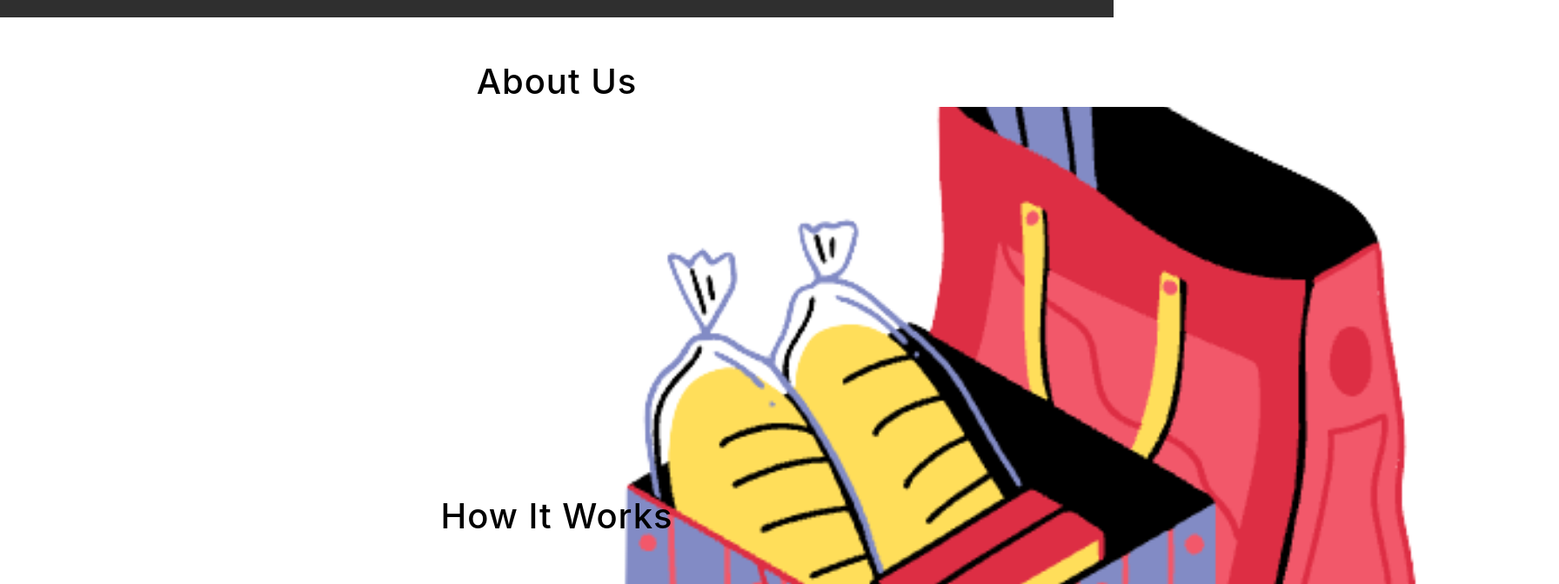
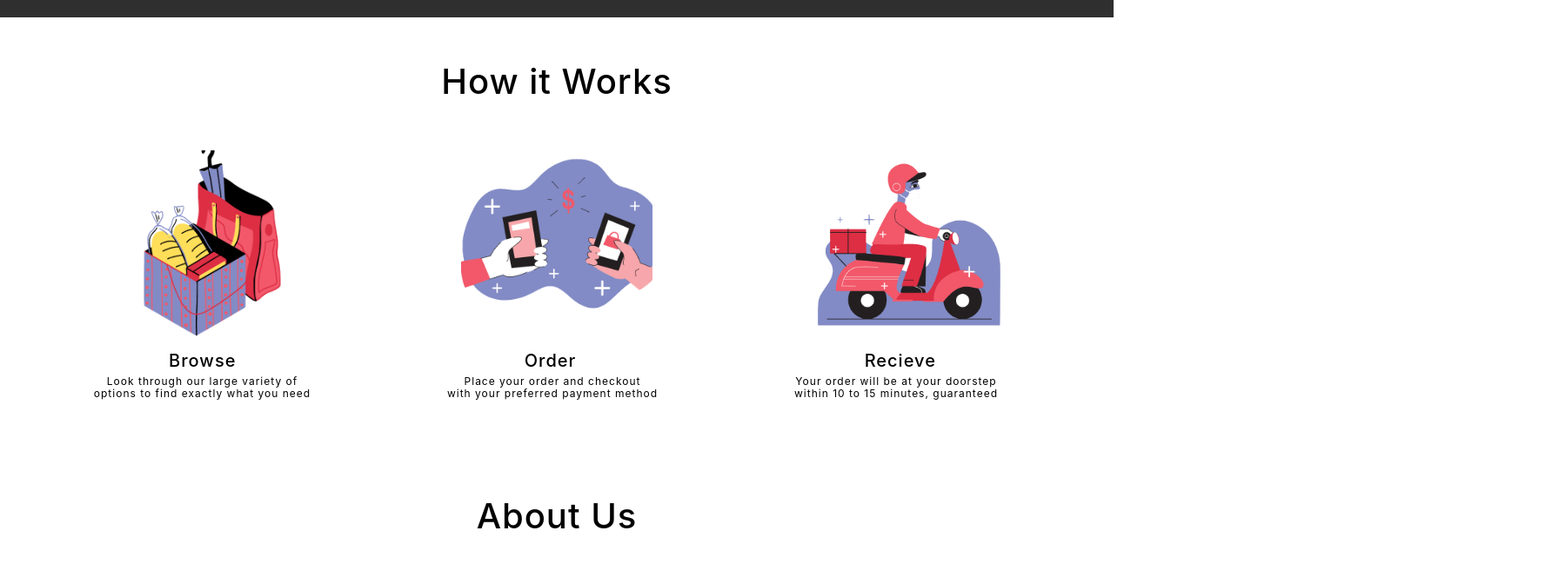
Before and after one commit to mwzhu/dufflv2, a React (Create React App) app: page / in a window 1280 px wide. Shown: the part 860-1532 px from the top of the page at 87% size, 1792 px wide, since content can reach past the window. Built offline with nearby package versions, Linux system fonts and the light colour scheme; grey boxes are pictures that could not be loaded; a web font is replaced by a local one; what @aws-amplify/auth, @aws-amplify/core would draw is missing.

Commit message:
added descriptions

```diff
--- a/src/pages/Home.css
+++ b/src/pages/Home.css
@@ -57,6 +57,85 @@ img {
   font-family: "Harlekin";
 }
 
+.how-it-works {
+  height: 500px;
+  width: 100vw;
+  display: flex;
+  flex-direction: column;
+  justify-content: top;
+  align-items: center;
+  font-family: "Inter";
+}
+
+.how-it-works > h1 {
+  color: black;
+  font-size: 40px;
+  letter-spacing: 1px;
+  padding-top: 50px;
+}
+
+.how-it-works > h2 {
+  color: black;
+  font-size: 20px;
+  letter-spacing: 1px;
+  padding-top: 50px;
+  margin-left: -10px;
+  margin-top: 230px;
+  word-spacing: 325px;
+  }
+
+.browse-text > h3 {
+  color: black;
+  font-size: 12px;
+  letter-spacing: 1px;
+  padding-top: 50px;
+  margin-left: -815px;
+  margin-top: -50px;
+  text-align: center;
+}
+
+.order-text > h3 {
+  color: black;
+  font-size: 12px;
+  letter-spacing: 1px;
+  padding-top: 50px;
+  margin-left: -10px;
+  margin-top: -84px;
+  text-align: center;
+}
+
+.recieve-text > h3 {
+  color: black;
+  font-size: 12px;
+  letter-spacing: 1px;
+  padding-top: 50px;
+  margin-left: 780px;
+  margin-top: -84px;
+  text-align: center;
+}
+
+img[src="/img/order.png"] {
+  margin-left: -510px;
+  margin-top: 50px;
+  height: 220px;
+  width: 220px;
+}
+
+img[src="/img/pay.png"] {
+  margin-left: -110px;
+  margin-top: 50px;
+  height: 220px;
+  width: 220px;
+}
+
+img[src="/img/deliver.png"] {
+  margin-left: 290px;
+  margin-top: 50px;
+  height: 220px;
+  width: 220px;
+}
+
+
 .about-us {
   height: 500px;
   width: 100vw;
@@ -68,28 +147,6 @@ img {
 }
 
 .about-us > h1 {
-  color: black;
-  font-size: 40px;
-  letter-spacing: 1px;
-  padding-top: 50px;
-}
-
-.order-image {
-  width: 20%;
-  height: 20%;
-}
-
-.how-it-works {
-  height: 500px;
-  width: 100vw;
-  display: flex;
-  flex-direction: column;
-  justify-content: top;
-  align-items: center;
-  font-family: "Inter";
-}
-
-.how-it-works > h1 {
   color: black;
   font-size: 40px;
   letter-spacing: 1px;
--- a/src/pages/Home.js
+++ b/src/pages/Home.js
@@ -11,14 +11,31 @@ function Home() {
         <h1>Snagly</h1>
         <h4>Delivered to you <br></br> in 10 minutes!</h4>
       </div>
-      <div className="about-us">
-        <h1>About Us</h1>
+      <div className="how-it-works">
+        <h1>How it Works</h1>
         <div className="order-image">
           <img src='/img/order.png'/>
         </div>
+        <div className="pay-image">
+          <img src='/img/pay.png'/>
+        </div>
+        <div className="deliver-image">
+          <img src='/img/deliver.png'/>
+        </div>
+        <h2>Browse Order Recieve</h2>
+        <div className="browse-text">
+          <h3>Look through our large variety of <br></br> options to find exactly what you need</h3>
+        </div>
+        <div className="order-text">
+          <h3>Place your order and checkout <br></br>
+          with your preferred payment method</h3>
+        </div>
+        <div className="recieve-text">
+          <h3>Your order will be at your doorstep <br></br> within 10 to 15 minutes, guaranteed</h3>
+        </div>
       </div>
-      <div className="how-it-works">
-        <h1>How It Works</h1>
+      <div className="about-us">
+        <h1>About Us</h1>
       </div>
       <div className="footer">
         <h1>Snagly</h1>
```
